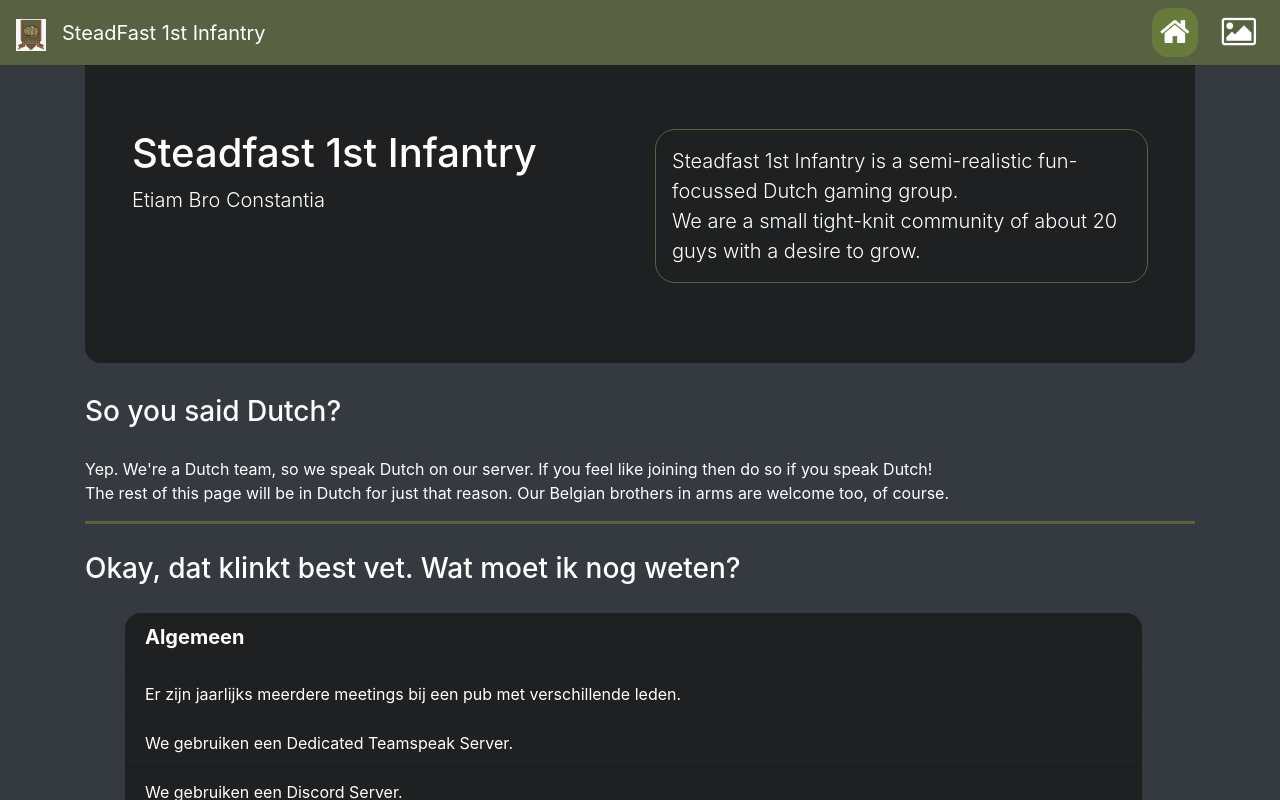
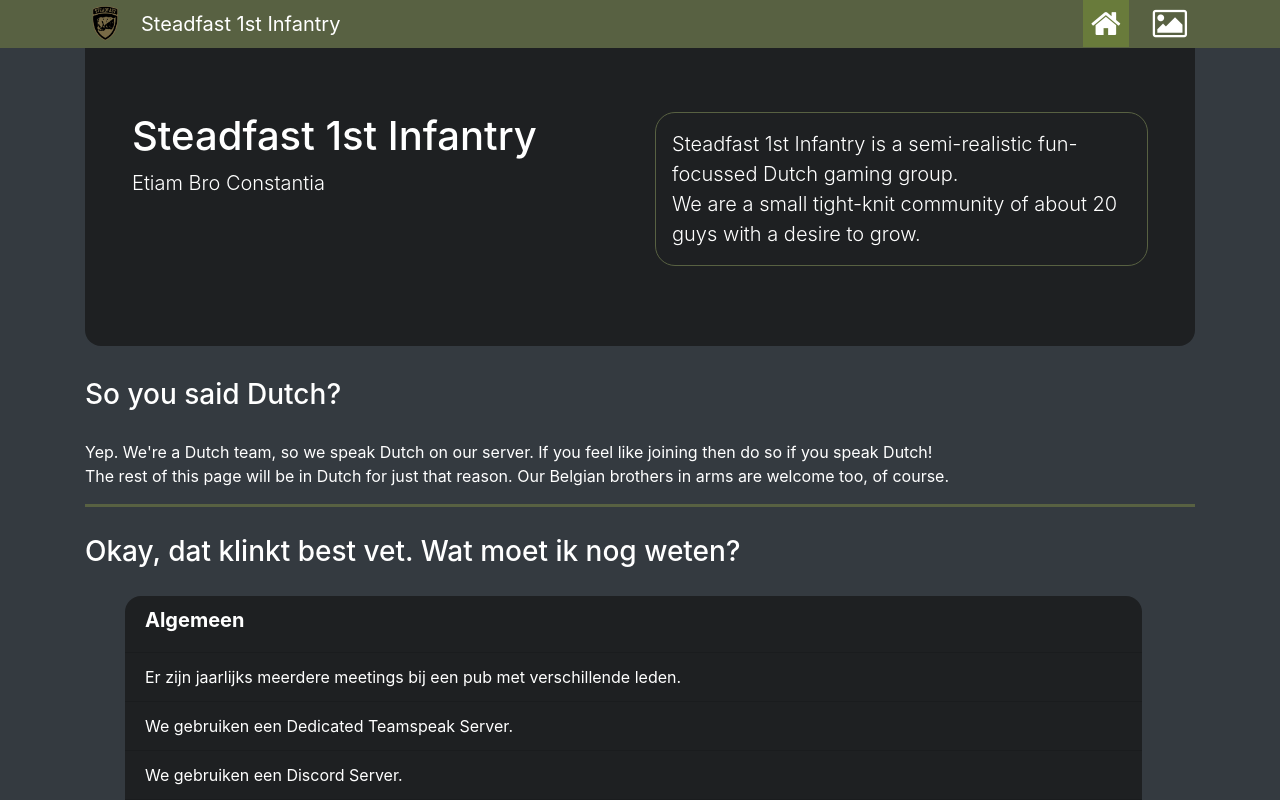
Before and after one commit to montarion/Steadfast, an Angular app in the folder SteadFastWebApp/: page /home in a window 1280 px wide. Shown: the top 800 px of the page. Built offline with nearby package versions, Linux system fonts and the light colour scheme.

Commit message:
new logo and made fixed menu

```diff
--- a/SteadFastWebApp/src/app/app.component.ts
+++ b/SteadFastWebApp/src/app/app.component.ts
@@ -6,8 +6,6 @@ import { Component, ElementRef, AfterViewInit } from '@angular/core';
   styleUrls: ['./app.component.scss']
 })
 export class AppComponent implements AfterViewInit {
-  title = 'SteadFastWebApp';
-
   constructor(private elementRef: ElementRef) {}
 
   ngAfterViewInit() {
--- a/SteadFastWebApp/src/app/components/header/header.component.html
+++ b/SteadFastWebApp/src/app/components/header/header.component.html
@@ -1,8 +1,9 @@
-<nav class="navbar navbar-expand-lg navbar-dark" style="background-color: rgb(88,97,66);">
+<nav class="navbar navbar-expand-lg navbar-static-top" style="background-color: rgb(88,97,66);">
+  <div class="container">
+    <img src="../../../assets/OurEmblem.png" style="width:40px; height:100%;" />
     <div>
-    <img src="../../../assets/OurEmblem.jpg" style="width:30px; height:2rem;" />
       <a class="navbar-brand brand-custom" routerLink="/home">
-      SteadFast 1st Infantry
+        Steadfast 1st Infantry
       </a>
     </div>
     <div class="collapse navbar-collapse" id="navbarText">
@@ -19,4 +20,5 @@
         </li>
       </ul>
     </div>
+  </div>
 </nav>
--- a/SteadFastWebApp/src/app/components/header/header.component.scss
+++ b/SteadFastWebApp/src/app/components/header/header.component.scss
@@ -1,13 +1,22 @@
-.navbar-dark .navbar-nav .nav-link {
-    color: white;
+.navbar-nav {
+  color: white;
+}
+
+.navbar {
+  height: 3em;
+  position: fixed;
+  top: 0;
+  width: 100%;
+  z-index: 999;
 }
 
 a {
-    color:white;
-    margin-left: 1rem;
+  color: white;
+  margin-left: 1rem;
 }
 
 .active {
-    border-radius: 1em;
-    background-color: #697b3b;
+  height: 97%;
+//   border-radius: 1em;
+  background-color: #697b3b;
 }
--- a/SteadFastWebApp/src/app/operation/operation-detail/operation-detail.component.scss
+++ b/SteadFastWebApp/src/app/operation/operation-detail/operation-detail.component.scss
@@ -4,6 +4,7 @@
 }
 
 .container {
+  margin-top: 4em;
   display: flex;
   flex-direction: column;
   flex-wrap: wrap;
--- a/SteadFastWebApp/src/app/operation/operation-list/operation-list.component.scss
+++ b/SteadFastWebApp/src/app/operation/operation-list/operation-list.component.scss
@@ -4,6 +4,7 @@
 }
 
 .container {
+  margin-top: 4em;
   display: flex;
   flex-direction: row;
   flex-wrap: wrap;
--- a/SteadFastWebApp/src/app/pages/home/home.component.html
+++ b/SteadFastWebApp/src/app/pages/home/home.component.html
@@ -55,10 +55,10 @@
     </h3>
     <ul class="list-group-flush">
       <li class="list-group-item">Je moet Nederlands spreken.</li>
-      <li class="list-group-item">Je moet een legale download van ArmA 3 bezitten.</li>
       <li class="list-group-item">Je moet een werkende microfoon hebben.</li>
       <li class="list-group-item">Je moet een goeie klik hebben met ons.</li>
-      <li class="list-group-item">Je moet onze modpack-opties gebruiken.</li>
+      <li class="list-group-item">Je moet onze modpack gebruiken.</li>
+      <li class="list-group-item">Je moet een legale download van ArmA 3 bezitten.</li>
     </ul>
     <hr>
     <h3>
--- a/SteadFastWebApp/src/app/pages/home/home.component.scss
+++ b/SteadFastWebApp/src/app/pages/home/home.component.scss
@@ -1,5 +1,5 @@
 .sf-image {
-  background-image: url('src/assets/OurEmblem.jpg');
+  background-image: url('src/assets/OurEmblem.png');
   -webkit-background-size: 100% 100%;
   -moz-background-size: 100% 100%;
   -o-background-size: 100% 100%;
@@ -12,6 +12,7 @@ h3 {
 }
 
 .main {
+  top: 1;
   color: white;
 
   .list-group-flush {
@@ -22,6 +23,7 @@ h3 {
 }
 
 .jumbotron {
+  margin-top: 3em;
   color: white;
   background-color: #1E2022;
   border-top-left-radius: 0;
--- a/SteadFastWebApp/src/app/services/image-service.ts
+++ b/SteadFastWebApp/src/app/services/image-service.ts
@@ -53,6 +53,7 @@ export class ImageService {
         this.http.post((this.baseUrl + "api/images"), json).subscribe(
             res => {
                 this.existingImages.push(imageName);
+                alert("Added "+imageName+" to the wall");
             },
             error => {
                 console.log('error', error);
--- a/SteadFastWebApp/src/index.html
+++ b/SteadFastWebApp/src/index.html
@@ -2,23 +2,12 @@
 <html lang="en">
 <head>
   <meta charset="utf-8">
-  <title>SteadFast | SteadWeb</title>
+  <title>Steadfast | SteadWeb</title>
   <base href="/">
   <meta name="viewport" content="width=device-width, initial-scale=1">
-  <link rel="icon" type="image/x-icon" href="assets/OurEmblem.jpg">
+  <link rel="icon" type="image/x-icon" href="assets/OurEmblem.png">
 </head>
 <body>
   <app-root></app-root>
 </body>
 </html>
-<!-- <script type='text/javascript'>
-  title = "SteadFast | SteadWeb | ";
-  position = 0;
-  function scrolltitle() {
-      document.title = title.substring(position, title.length) + title.substring(0, position);
-      position++;
-      if (position > title.length) position = 0;
-      titleScroll = window.setTimeout(scrolltitle, 80);
-  }
-  scrolltitle();
-  </script> -->
```
Also changed, not shown: SteadFastWebApp/src/assets/OurEmblem.jpg (deleted), SteadFastWebApp/src/assets/OurEmblem.png (added). Lines whose indentation alone changed are shown as unchanged.
